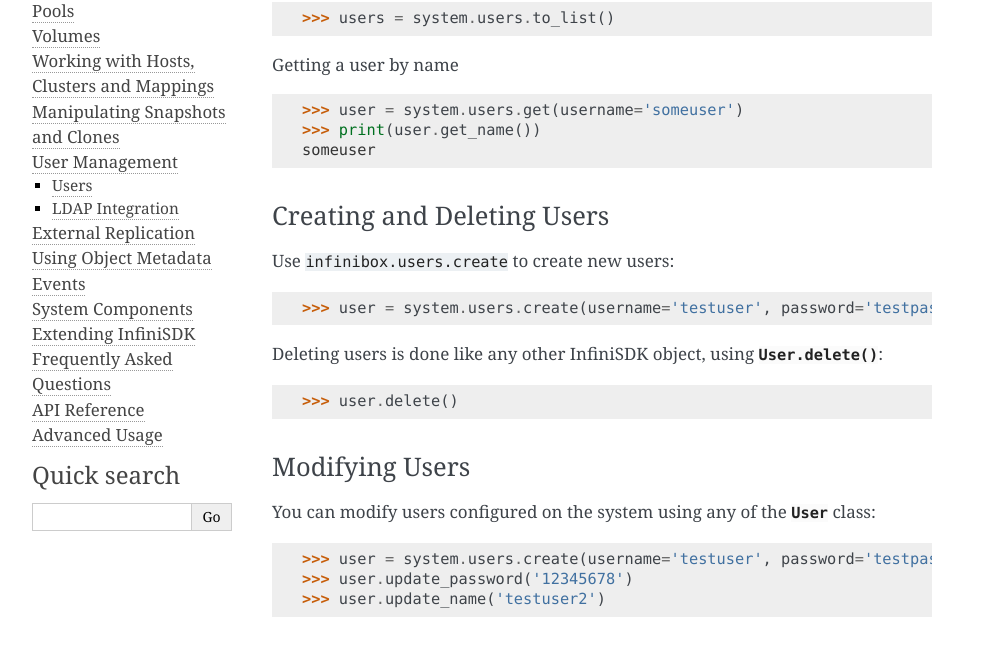
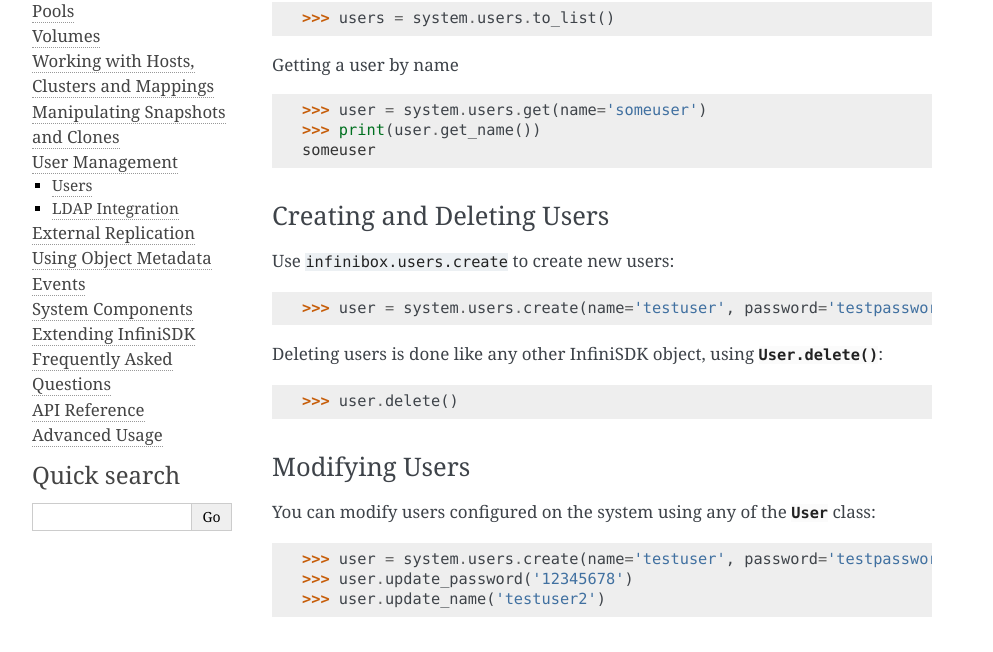
Before and after one commit to Infinidat/infinisdk, a Sphinx documentation site: the page built from doc/users.rst, in a window 1280 px wide. Shown: the part 346-998 px from the top of the page, without its empty margins (148-1141 px from the left). Built offline with Sphinx 7.4.7, drawn with Linux system fonts in a browser that asks for light colours.

Commit message:
Change InfiniBox users: user name as api_name instead of username
Ldap users has name field, while Local users has both name & username.
Therefore, we'll user name for both types.

In Infinisim of stable-1.5.x & stable-1.7.x there were bug with the name
field, therefore in the unittests it uses 'username' for this versions.

```diff
--- a/doc/users.rst
+++ b/doc/users.rst
@@ -19,7 +19,7 @@
 
 .. code-block:: python
 
-	>>> user = system.users.get(username='someuser')
+	>>> user = system.users.get(name='someuser')
 	>>> print(user.get_name())
 	someuser
 
@@ -31,7 +31,7 @@
 
 .. code-block:: python
 
-       >>> user = system.users.create(username='testuser', password='testpassword')
+       >>> user = system.users.create(name='testuser', password='testpassword')
 
 Deleting users is done like any other InfiniSDK object, using :func:`.User.delete`:
 
@@ -46,7 +46,7 @@
 
 .. code-block:: python
 
-       >>> user = system.users.create(username='testuser', password='testpassword')
+       >>> user = system.users.create(name='testuser', password='testpassword')
        >>> user.update_password('12345678')
        >>> user.update_name('testuser2')
 
```
Also changed, not shown: 5 other files.
